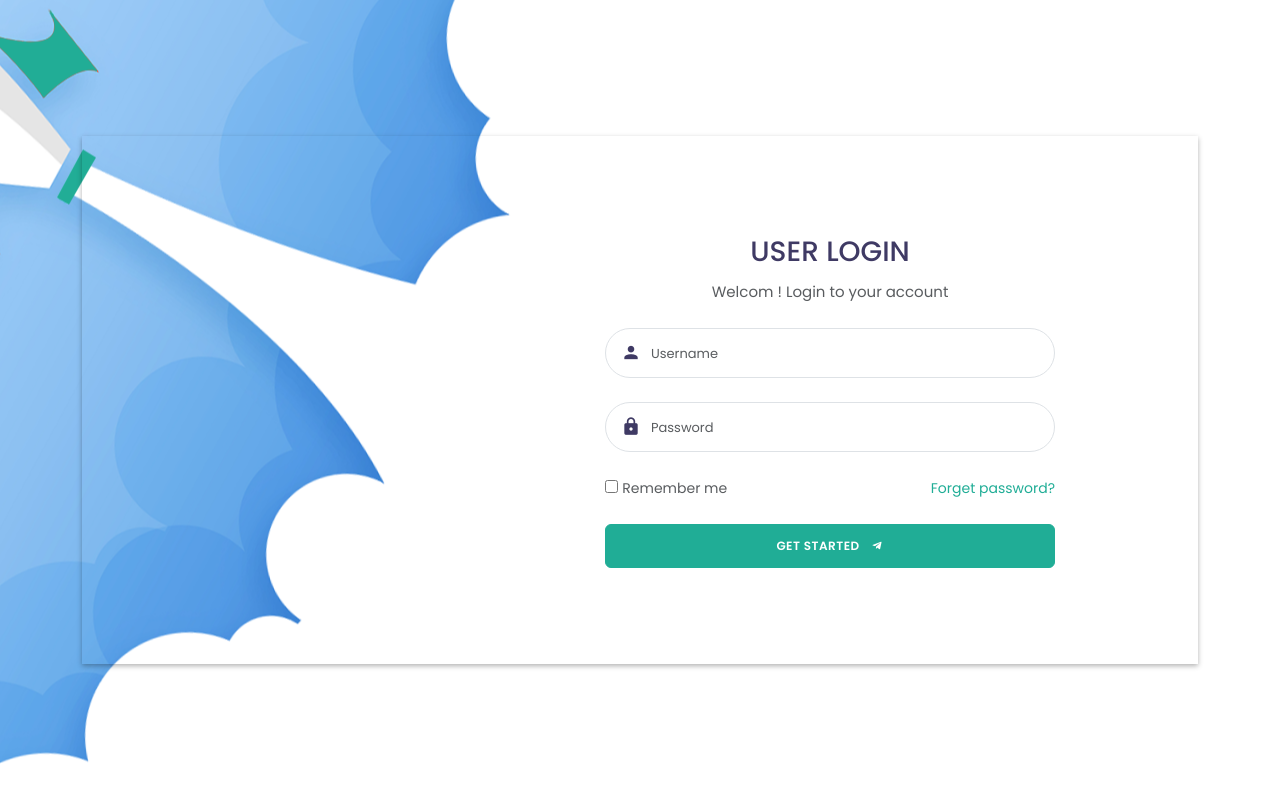
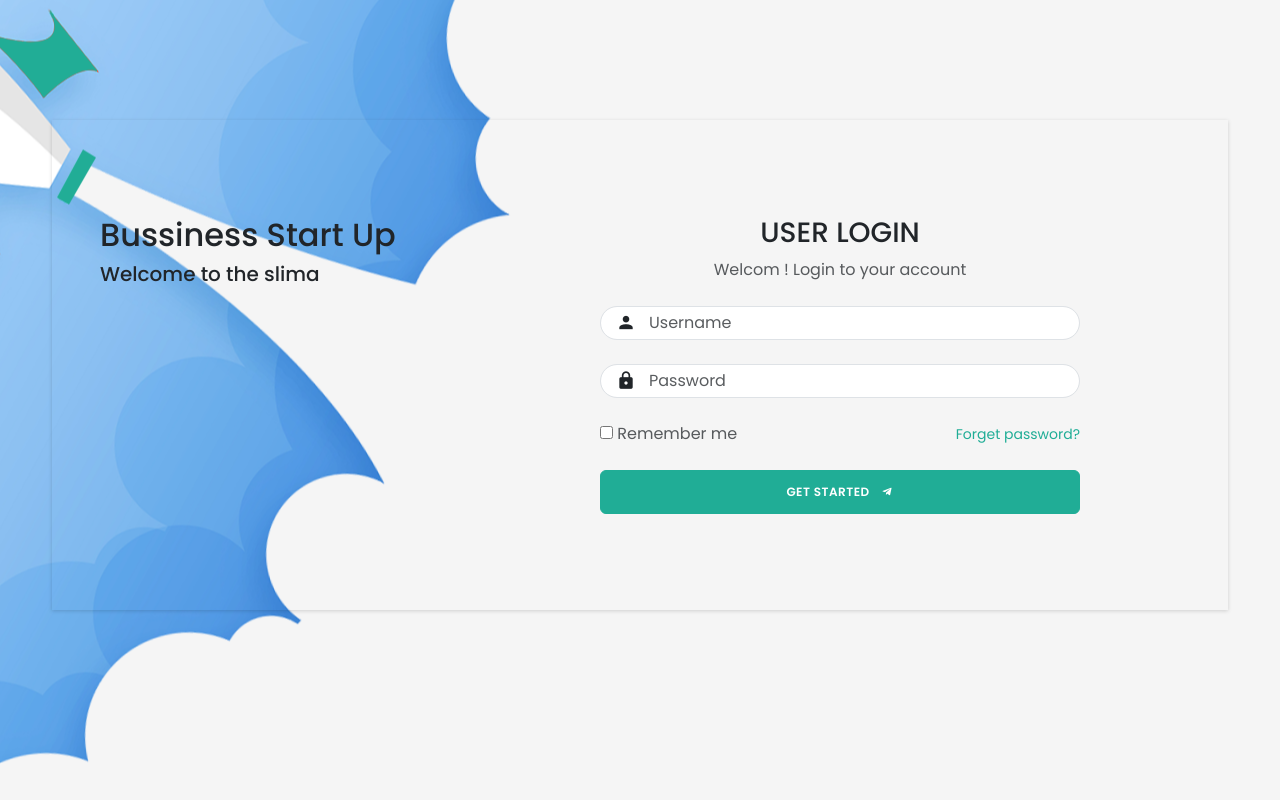
Before and after one commit to tuannd22082004/goptemplate, a website: page public/login.html in a window 1280 px wide. Drawn offline with Linux system fonts and the light colour scheme.

Commit message:
feat : Chuyển đổi SCSS sang Bootstrap
-Thêm tệp SCSS : login_page.scss
-Thêm tệp CSS: public/dist/css/login_page.css
-Chỉnh sửa : login.html
-Thêm cấu hình webpack cho login_page.scss

```diff
--- a/public/login.html
+++ b/public/login.html
@@ -15,28 +15,30 @@
     <!-- Bootstrap core CSS -->
     <link href="css/bootstrap.min.css" rel="stylesheet">
 
-    <link rel="stylesheet" href="https://pro.fontawesome.com/releases/v5.10.0/css/all.css" integrity="sha384-AYmEC3Yw5cVb3ZcuHtOA93w35dYTsvhLPVnYs9eStHfGJvOvKxVfELGroGkvsg+p" crossorigin="anonymous"/>
+    <link rel="stylesheet" href="https://pro.fontawesome.com/releases/v5.10.0/css/all.css"
+        integrity="sha384-AYmEC3Yw5cVb3ZcuHtOA93w35dYTsvhLPVnYs9eStHfGJvOvKxVfELGroGkvsg+p" crossorigin="anonymous" />
     <!-- Materialdesign icons css -->
     <link href="css/materialdesignicons.min.css" rel="stylesheet">
 
     <!-- Custom styles for this template -->
-    <link href="css/style.css" rel="stylesheet">
+    <link href="dist/css/variable.css" rel="stylesheet">
+    <link href="dist/css/global.css" rel="stylesheet">
+    <link href="dist/css/login_page.css" rel="stylesheet">
 
 </head>
 
-<body >
+<body>
 
 
-    <section class="log-in section" style="background: url(./images/log-in/bg.png) center;">
+    <section class="section login" style="background: url(./images/log-in/bg.png) center;">
         <div class="container">
-            <div class="py-5 log-content ">
+            <div class="py-5 box-shadow">
                 <div class="row">
                     <div class="col-lg-5">
-                        <!-- <div class="p-5">
+                        <div class="p-5">
                             <h2>Bussiness Start Up</h2>
-                        <h5>Welcome to the slima</h5>
+                            <h5>Welcome to the slima</h5>
                         </div>
-                         -->
                     </div>
                     <div class="col-lg-6">
                         <div class="text-center p-5">
@@ -46,7 +48,8 @@
                             <form class="login-form mt-4">
                                 <div class="col-md-12">
                                     <div class="position-relative">
-                                        <input type="text" class="form-control rounded-pill" id="validationCustom001" placeholder='Username' value="" required>
+                                        <input type="text" class="form-control  py-1 px-5  rounded-pill"
+                                            id="validationCustom001" placeholder='Username' value="" required>
                                         <div class="login-icon position-absolute top-50 translate-middle-y">
                                             <i class="mdi mdi-account ps-3 f-20"></i>
                                         </div>
@@ -58,19 +61,21 @@
 
                                 <div class="col-md-12 mt-4">
                                     <div class="position-relative">
-                                        <input type="password" class="form-control rounded-pill"  placeholder='Password' id="validationCustom005" required>
+                                        <input type="password" class="form-control  py-1 px-5 rounded-pill"
+                                            placeholder='Password' id="validationCustom005" required>
                                         <div class="login-icon position-absolute top-50 translate-middle-y">
                                             <i class="mdi mdi-lock ps-3 f-20"></i>
                                         </div>
                                         <div class="invalid-feedback">
-                                           add password.
+                                            add password.
                                         </div>
                                     </div>
                                 </div>
                                 <div class="col-md-12 mt-4">
                                     <div class="d-flex justify-content-between">
                                         <div class="text-start">
-                                            <input type="checkbox" value="lsRememberMe" id="rememberMe"> <label for="rememberMe" class="text-muted f-14">Remember me</label>
+                                            <input type="checkbox" value="lsRememberMe" id="rememberMe"> <label
+                                                for="rememberMe" class="text-muted">Remember me</label>
                                             <div class="invalid-feedback">
                                                 accept condition!
                                             </div>
--- /dev/null
+++ b/public/scss/login_page.scss
@@ -0,0 +1,3 @@
+.login {
+  min-height: 100vh;
+}
--- a/webpack.mix.js
+++ b/webpack.mix.js
@@ -4,3 +4,4 @@ mix.sass("public/scss/global.scss", "public/dist/css");
 mix.sass("public/scss/variable.scss", "public/dist/css");
 
 mix.sass("public/scss/home_page.scss", "public/dist/css");
+mix.sass("public/scss/login_page.scss", "public/dist/css");
```
Also changed, not shown: mix-manifest.json (+4 -3 lines), public/dist/css/login_page.css (added).
